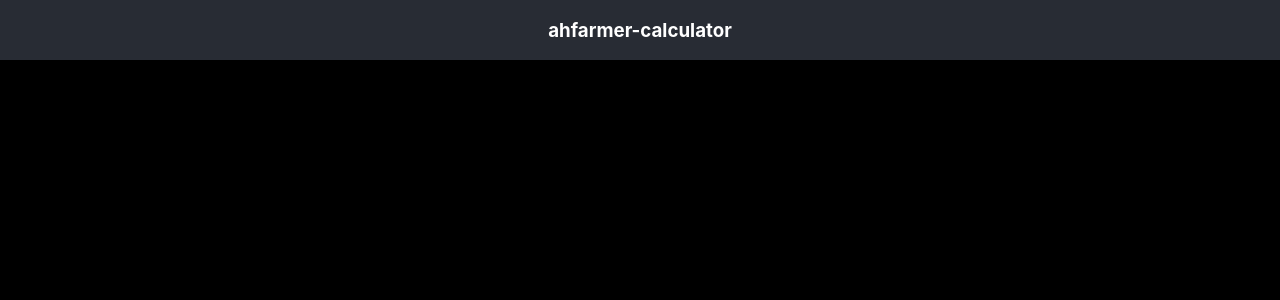
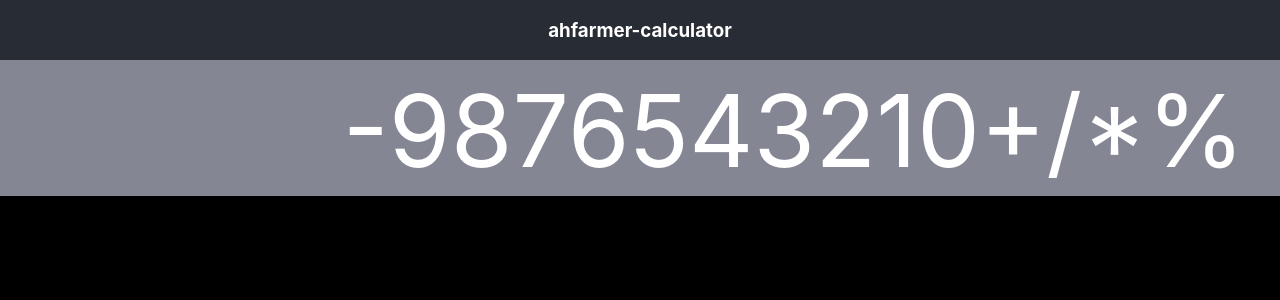
Before and after one commit to sgtao/functional-ahfarmer-calculator, a React (Create React App) app: page / in a window 1280 px wide. Shown: the top 300 px of the page. Built offline with nearby package versions, Linux system fonts and the light colour scheme.

Commit message:
update src for append Display component, issue#09

```diff
--- a/package.json
+++ b/package.json
@@ -7,6 +7,7 @@
     "@testing-library/react": "^13.4.0",
     "@testing-library/user-event": "^13.5.0",
     "big.js": "^6.2.1",
+    "prop-types": "^15.8.1",
     "react": "^18.2.0",
     "react-dom": "^18.2.0",
     "react-scripts": "5.0.1",
--- a/src/App.jsx
+++ b/src/App.jsx
@@ -1,13 +1,18 @@
+// import { useState } from "react";
+import Display from './components/Display';
 import './App.css';
 
 const App = () => {
   const appName = 'ahfarmer-calculator';
+
   return (
     <div className="App">
       <header className="App-header">
         <h3>{appName}</h3>
       </header>
-      <div className="component-app">appappapp</div>
+      <div className="component-app">
+        <Display value="-9876543210+/*%" />
+      </div>
     </div>
   );
 };
--- /dev/null
+++ b/src/components/Display.css
@@ -0,0 +1,14 @@
+.component-display {
+  background-color: #858694;
+  color: white;
+  text-align: right;
+  font-weight: 200;
+  flex: 0 0 auto;
+  width: 100%;
+}
+
+.component-display > .display-value {
+  font-size: 2rem;
+  font-weight: 400;
+  padding: 0.2rem 0.7rem 0.1rem 0.5rem;
+}
--- /dev/null
+++ b/src/components/Display.jsx
@@ -0,0 +1,12 @@
+import './Display.css';
+
+const Display = ({ value }) => {
+  const shownValue = value;
+  return (
+    <div className="component-display">
+      <div className="display-value">{shownValue}</div>
+    </div>
+  );
+};
+
+export default Display;
```
Also changed, not shown: .eslintrc.js, 1 other file (tests, documents, lock files or other folders).
